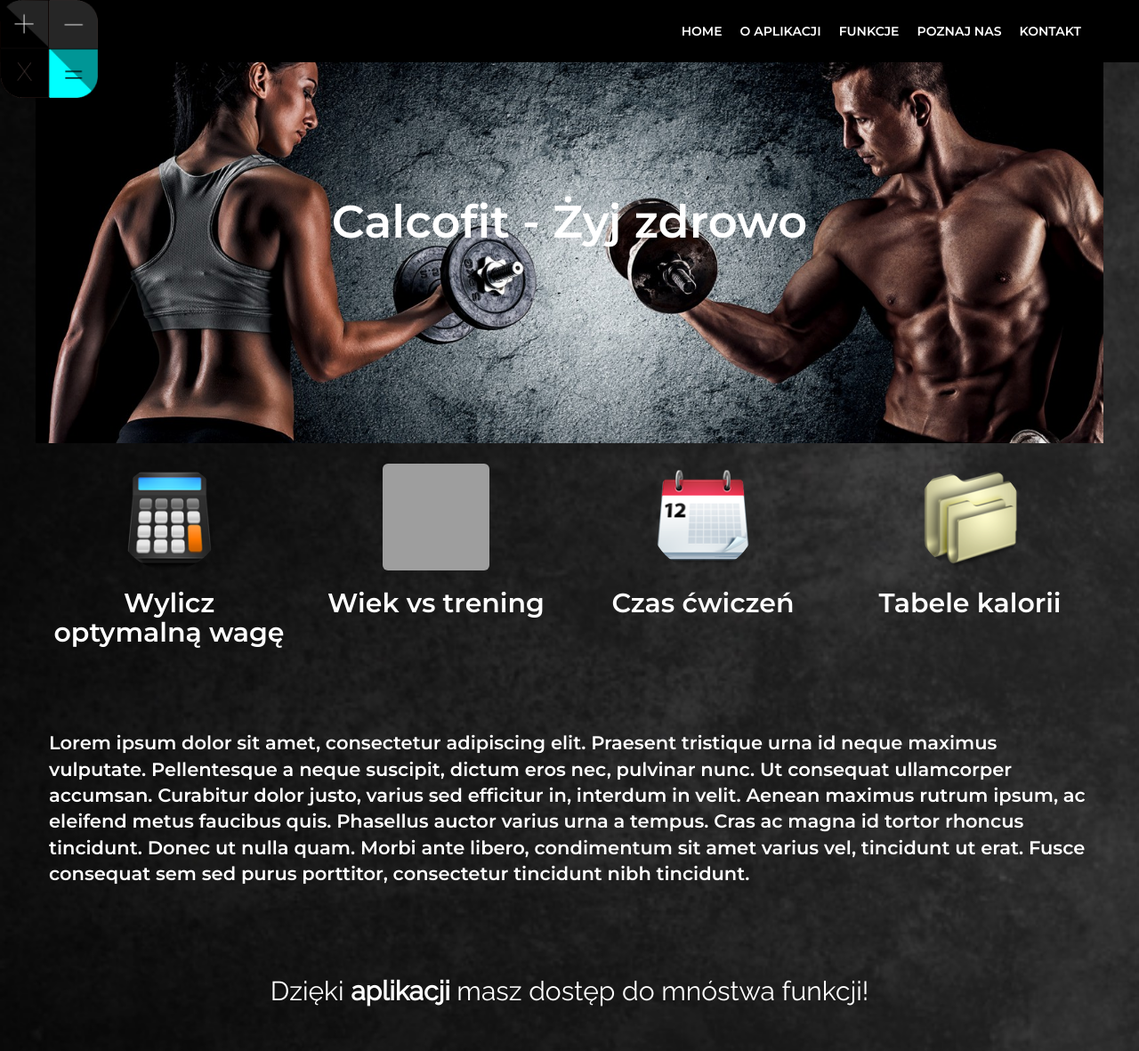
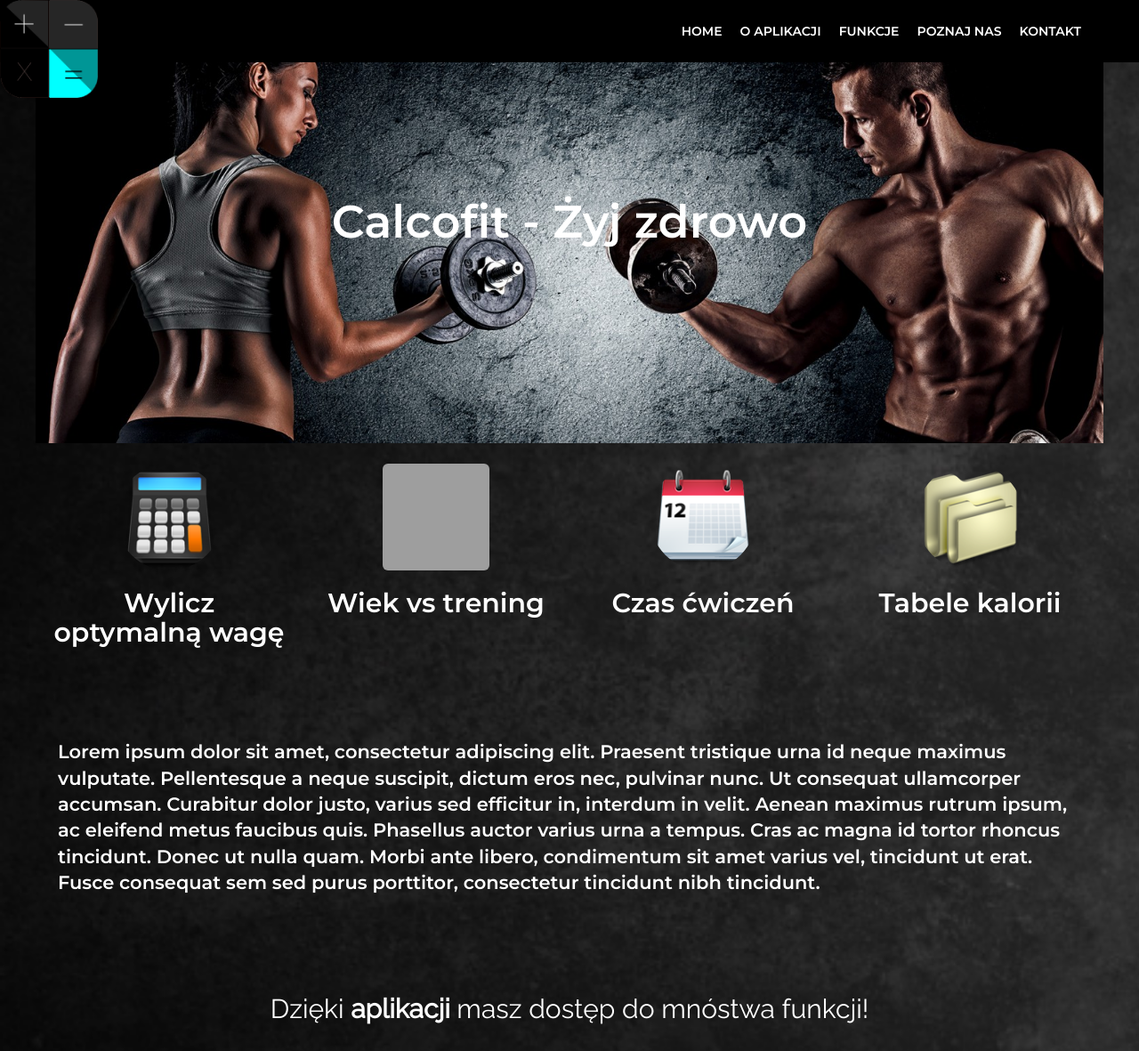
Before and after one commit to zakrza59/jfdd8-frontmeni, a PHP site: page / in a window 1280 px wide. Shown: the top 1181 px of the page at 89% size. Run offline with PHP 8.4, Linux system fonts and the light colour scheme; grey boxes are pictures that could not be loaded.

Commit message:
cos cos end_v2

```diff
--- a/css/main.css
+++ b/css/main.css
@@ -295,7 +295,7 @@ figure:hover img {
 .lead {
     color: white;
     margin: auto;
-    pading: 10px;
+    padding: 10px;
 }
 .toitoi {
     position: relative;
```
